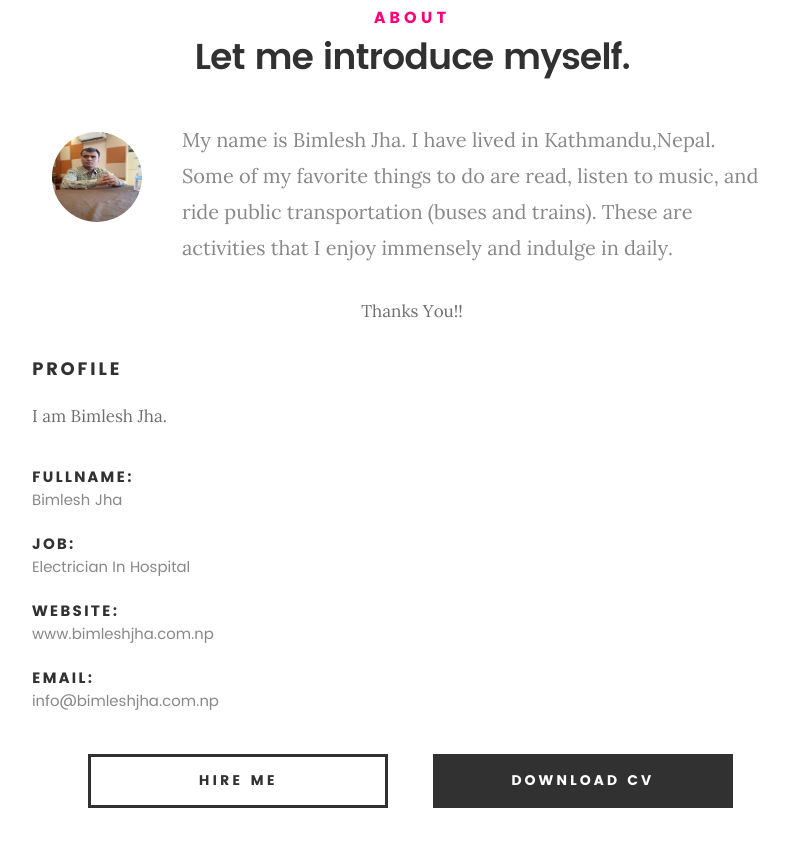
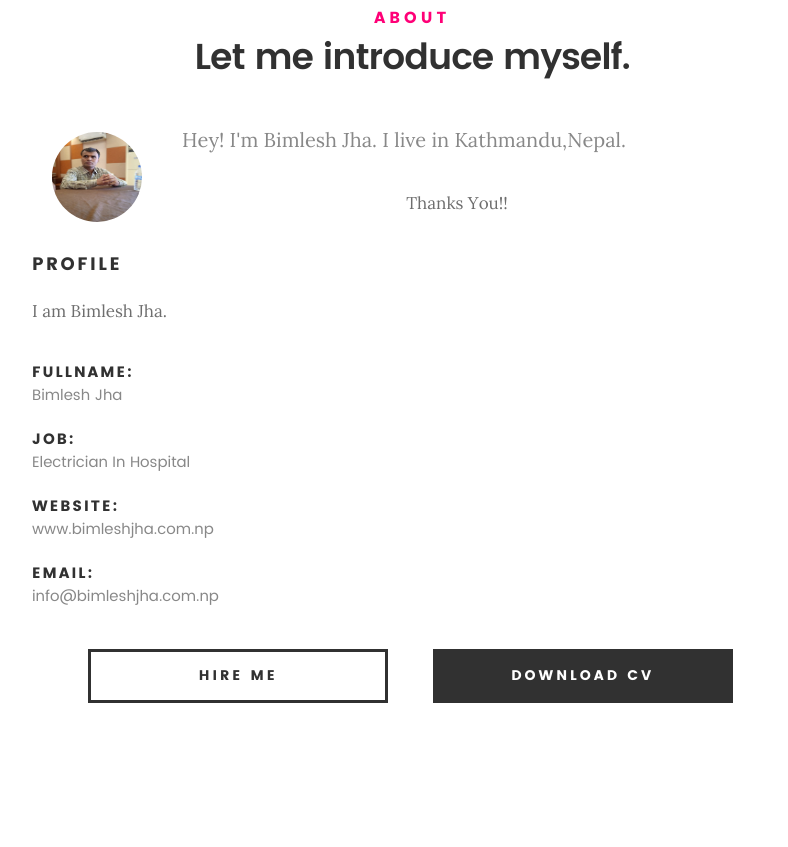
Before and after one commit to Aashishzha/BK-Jha, a plain HTML site: page index.html in a window 1280 px wide. Shown: the part 917-1764 px from the top of the page, without its empty margins (228-1016 px from the left). Drawn offline with Linux system fonts and the light colour scheme; files whose address does not match are found by name.

Commit message:
index.html

```diff
--- a/index.html
+++ b/index.html
@@ -115,10 +115,8 @@
 
    				<img src="images/profile-pic.jpg" alt="Profile Picture">
 
-   				<p class="lead"> My name is Bimlesh Jha. I have lived in Kathmandu,Nepal.
-			Some of my favorite things to do are read,
-			listen to music, and ride public transportation (buses and trains).
-			These are activities that I enjoy immensely and indulge in daily.
+   				<p class="lead"> Hey! I'm Bimlesh Jha. I  live in Kathmandu,Nepal.
+
 			</p>
 			      Thanks You!!
    			</div>
```
